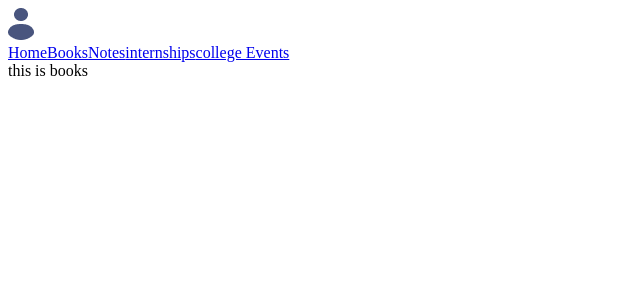
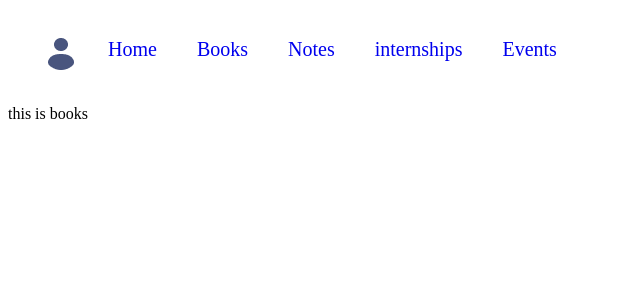
Before and after one commit to Sakshiparihar46/campus-connect-plateform, a React (Vite) app in the folder frontend/: page /books in a window 1280 px wide. Shown: the top 300 px of the page, without its empty margins (0-640 px from the left). Built offline with nearby package versions, Linux system fonts and the light colour scheme.

Commit message:
add context file'

```diff
--- a/frontend/src/components/Navbar.css
+++ b/frontend/src/components/Navbar.css
@@ -1,3 +1,19 @@
+.navbar{
+    padding: 10px 0px;
+    display: flex;
+    align-items: center;
+    justify-content: space-between;
+}
+.navbar-left{
+    display: flex;
+    gap: 40px;
+    color:#63709b;
+    font-size: 20px;
+}
+.navbar-left a{
+    cursor: pointer;
+    text-decoration: none;
+}
 .profile{
     width: 20px;
 }
--- a/frontend/src/components/Navbar.jsx
+++ b/frontend/src/components/Navbar.jsx
@@ -6,7 +6,7 @@ import {Link, useNavigate} from 'react-router-dom';
 const Navbar = () => {
   const [menu,setMenu]=useState("Home");
   return (<div className='navbar'>
-    <div className='navbar-left'>
+      <ul className='navbar-left'>
       <div className='profile'>
         <img src={assets.profile_icon} alt='profile' />
       </div>
@@ -14,9 +14,10 @@ const Navbar = () => {
       <Link to="/books" onClick={()=>setMenu("Books")} className={menu==="Books"?"active":""}>Books</Link>
       <Link to="/notes" onClick={()=>setMenu("Notes")} className={menu==="Notes"?"active":""}>Notes</Link>
       <Link to="/internships" onClick={()=>setMenu("internships")} className={menu==="internships"?"active":""}>internships</Link>
-      <Link to="/collegeEvents" onClick={()=>setMenu("college Events")} className={menu==="college Events"?"active":""}>college Events</Link>
+      <Link to="/collegeEvents" onClick={()=>setMenu("Events")} className={menu==="Events"?"active":""}>Events</Link>
+      </ul>
 
-    </div>
+
   </div>
 
   )
```
Also changed, not shown: frontend/src/context/Context.jsx (added, +17 -0 lines).
